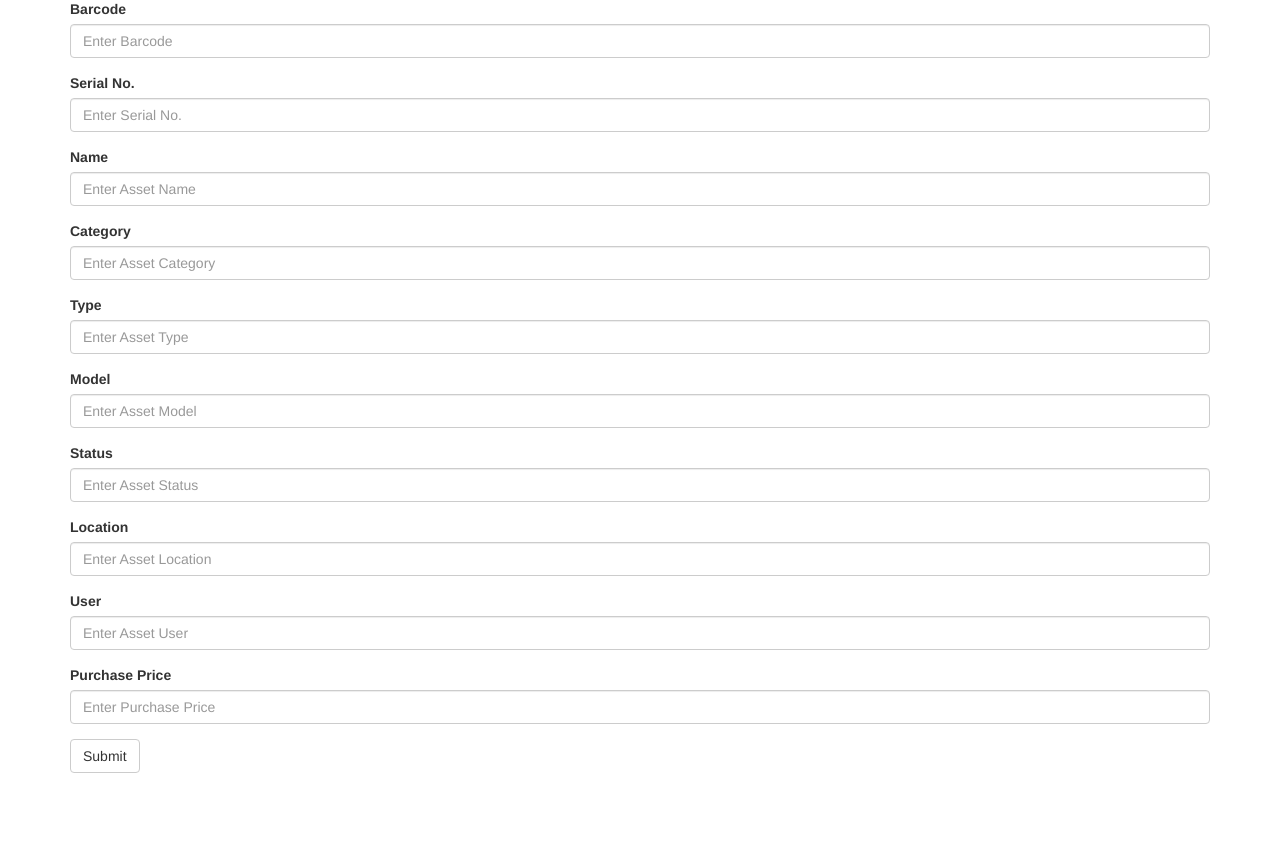
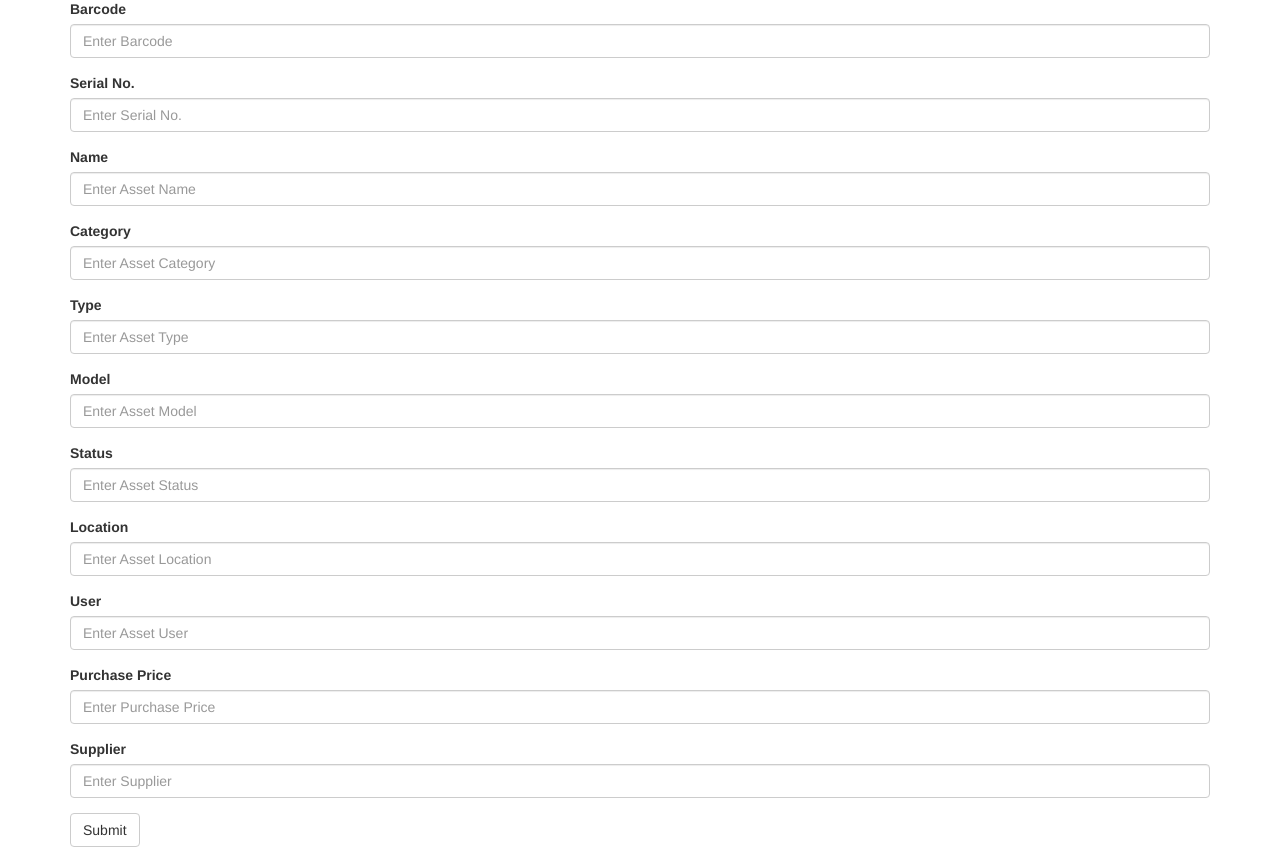
Before and after one commit to Zak652/arcplus, a Python web app: template arm/templates/add_asset.html in a window 1280 px wide. Shown: the part 142-989 px from the top of the page. Before the commit the page ends 915 px from the top, so only its background shows below. Run offline with Jinja, Linux system fonts and the light colour scheme; the template is opened without the code that fills it, so the values that code supplies are empty; some libraries are stand-ins or nearby versions.

Commit message:
added option for supplier entry

```diff
--- a/arm/templates/add_asset.html
+++ b/arm/templates/add_asset.html
@@ -19,10 +19,10 @@
         <label for="title">Category</label><input type="text" class="form-control" id="category" name="category" placeholder="Enter Asset Category" required>
     </div>
     <div class="form-group">
-        <label for="title">Type</label><input type="text" class="form-control" id="type" name="type" placeholder="Enter Asset Type" required>
+        <label for="title">Type</label><input type="text" class="form-control" id="_type" name="_type" placeholder="Enter Asset Type" required>
     </div>
     <div class="form-group">
-        <label for="title">Model</label><input type="text" class="form-control" id="model" name="model" placeholder="Enter Asset Model" required>
+        <label for="title">Model</label><input type="text" class="form-control" id="_model" name="_model" placeholder="Enter Asset Model" required>
     </div>
     <div class="form-group">
         <label for="title">Status</label><input type="text" class="form-control" id="status" name="status" placeholder="Enter Asset Status" required>
@@ -36,6 +36,9 @@
     <div class="form-group">
         <label for="title">Purchase Price</label><input type="text" class="form-control" id="price" name="price" placeholder="Enter Purchase Price" required>
     </div>
+    <div class="form-group">
+        <label for="title">Supplier</label><input type="text" class="form-control" id="supplier" name="supplier" placeholder="Enter Supplier" required>
+    </div>
     <button type="submit" class="btn btn-default">Submit</button>
 </form>
 {% endblock %}
```
